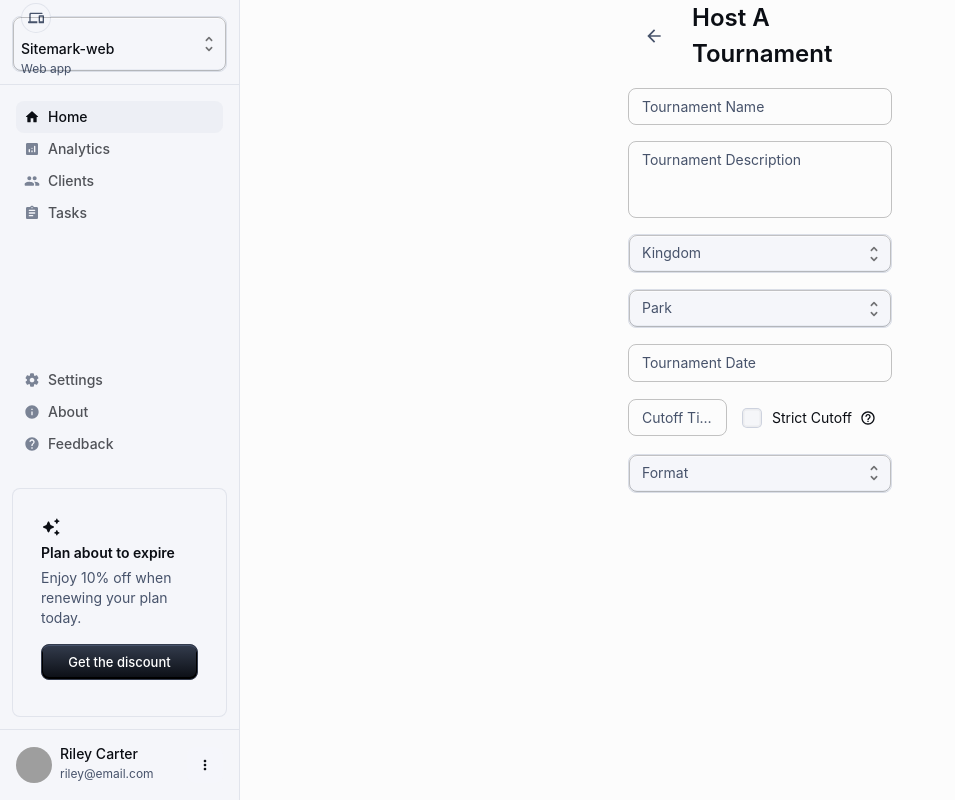
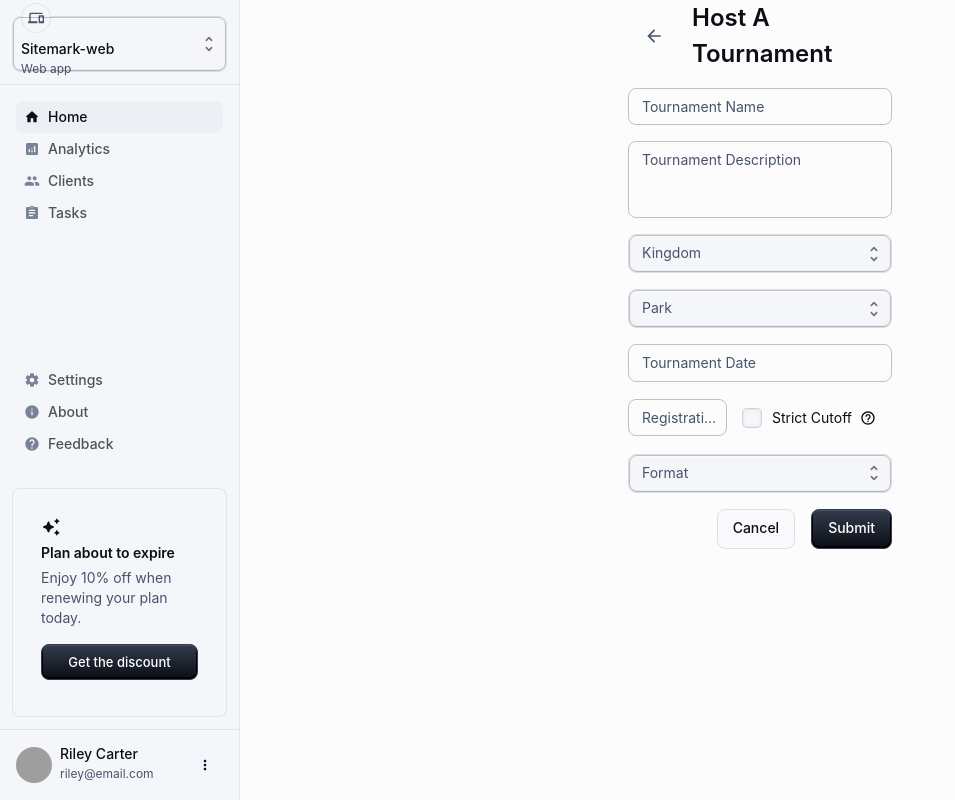
Before and after one commit to dmorgantini/amtfights, a React (Vite) app in the folder apps/frontend/: page /host in a window 1280 px wide. Shown: the whole page, without its empty margins (0-955 px from the left). Built offline with nearby package versions, Linux system fonts and the light colour scheme; grey boxes are pictures that could not be loaded.

Commit message:
Refactor tournament form with modular components
Introduced reusable components (TextFieldInput, CategorySelect, DateAndTimePicker) to improve code readability and maintainability.

```diff
--- a/apps/frontend/src/pages/components/FormatFields.tsx
+++ b/apps/frontend/src/pages/components/FormatFields.tsx
@@ -22,8 +22,8 @@ type Formats = {
 
 const formats: Formats = {
   texasTwoStepFormat: [
-    {field: "finalFights", label: "Final Fights", type: "dropdown", options: ["1", "3", "5", "7", "First to 10"]},
-    {field: "bracketFights", label: "Bracket Fights", type: "dropdown", options: ["1", "3", "5", "7", "First to 10"]},
+    {field: "finalFights", label: "Fight in Final", type: "dropdown", options: ["1", "3", "5", "7", "First to 10"]},
+    {field: "bracketFights", label: "Fights in Bracket", type: "dropdown", options: ["1", "3", "5", "7", "First to 10"]},
     {field: "pitLength", label: "Pit Length", type: "dropdown", options: ["5 mins", "10 mins", "15 mins", "20 mins"]},
     {
       field: "numberOfPits",
--- /dev/null
+++ b/apps/frontend/src/pages/components/categorySelect.tsx
@@ -0,0 +1,20 @@
+import {FormControl, InputLabel, MenuItem, Select} from "@mui/material";
+
+export const CategorySelect = ({label, value, options, sx, onChange}: {
+  label: string;
+  value: string;
+  options: { value: string; label: string }[];
+  sx?: Record<string, unknown>;
+  onChange: (value: string) => void;
+}) => (
+  <FormControl fullWidth size="small" sx={sx}>
+    <InputLabel>{label}</InputLabel>
+    <Select value={value} label={label} onChange={(e) => onChange(e.target.value)}>
+      {options.map((option) => (
+        <MenuItem key={option.value} value={option.value}>
+          {option.label}
+        </MenuItem>
+      ))}
+    </Select>
+  </FormControl>
+);
--- /dev/null
+++ b/apps/frontend/src/pages/components/textFieldInput.tsx
@@ -0,0 +1,22 @@
+import {TextField} from "@mui/material";
+
+export const TextFieldInput = ({label, value, multiline, rows, sx, onChange}: {
+  label: string;
+  value: string;
+  multiline?: boolean;
+  rows?: number;
+  sx?: Record<string, unknown>;
+  onChange: (value: string) => void;
+}) => (
+  <TextField
+    label={label}
+    value={value}
+    multiline={multiline}
+    rows={rows}
+    variant="outlined"
+    size="small"
+    fullWidth
+    sx={sx}
+    onChange={(e) => onChange(e.target.value)}
+  />
+);
--- /dev/null
+++ b/apps/frontend/src/pages/dateAndTimePicker.tsx
@@ -0,0 +1,68 @@
+import React from "react";
+import {LocalizationProvider} from "@mui/x-date-pickers/LocalizationProvider";
+import {AdapterDayjs} from "@mui/x-date-pickers/AdapterDayjs";
+import {Box, Checkbox, FormControlLabel, Typography} from "@mui/material";
+import {DatePicker, TimePicker} from "@mui/x-date-pickers";
+import IconPopover from "../components/IconPopover.tsx";
+import HelpOutlineIcon from "@mui/icons-material/HelpOutline";
+import dayjs from "dayjs";
+
+interface DateAndTimePickerProps {
+  dateLabel: string;
+  dateValue: dayjs.Dayjs | null;
+  onDateChange: (value: dayjs.Dayjs | null) => void;
+  timeLabel?: string;
+  timeValue: dayjs.Dayjs | null;
+  onTimeChange: (value: dayjs.Dayjs | null) => void;
+  strictCutoff: boolean;
+  onStrictCutoffChange: (value: boolean) => void;
+}
+
+export const DateAndTimePicker: React.FC<DateAndTimePickerProps> = ({
+                                                                      dateLabel,
+                                                                      dateValue,
+                                                                      onDateChange,
+                                                                      timeLabel = "Cutoff Time",
+                                                                      timeValue,
+                                                                      onTimeChange,
+                                                                      strictCutoff,
+                                                                      onStrictCutoffChange,
+                                                                    }) => (
+  <LocalizationProvider dateAdapter={AdapterDayjs}>
+    <Box sx={{display: "flex", flexDirection: "column", gap: 2, mt: 2}}>
+      <DatePicker
+        label={dateLabel}
+        value={dateValue}
+        onChange={onDateChange}
+        slotProps={{textField: {size: "small", fullWidth: true}}}
+      />
+      <Box sx={{display: "flex", alignItems: "center", gap: 2}}>
+        <TimePicker
+          label={timeLabel}
+          value={timeValue}
+          onChange={onTimeChange}
+          slotProps={{textField: {size: "small"}}}
+        />
+        <FormControlLabel
+          label="Strict Cutoff"
+          sx={{whiteSpace: "nowrap"}}
+          control={
+            <Checkbox
+              checked={strictCutoff}
+              onChange={(e) => onStrictCutoffChange(e.target.checked)}
+            />
+          }
+        />
+        <IconPopover
+          icon={<HelpOutlineIcon sx={{fontSize: '16px', ml: -4}}/>}
+          typography={
+            <Typography sx={{padding: 1}}>
+              If Strict Cutoff is checked, the app will close registration
+              when the cutoff time passes
+            </Typography>
+          }
+        />
+      </Box>
+    </Box>
+  </LocalizationProvider>
+);
--- a/apps/frontend/src/pages/hostATournament.tsx
+++ b/apps/frontend/src/pages/hostATournament.tsx
@@ -1,26 +1,19 @@
 import React from "react";
-import {
-  Box,
-  Button,
-  Checkbox,
-  FormControl,
-  InputLabel,
-  MenuItem,
-  Select,
-  TextField,
-  Typography,
-  FormControlLabel,
-} from "@mui/material";
-import HelpOutlineIcon from '@mui/icons-material/HelpOutline';
-import {DatePicker, TimePicker} from '@mui/x-date-pickers';
-import {LocalizationProvider} from "@mui/x-date-pickers/LocalizationProvider";
-import {AdapterDayjs} from "@mui/x-date-pickers/AdapterDayjs";
-import dayjs from "dayjs";
+import {Box, Button, Typography,} from "@mui/material";
 import ArrowBackIcon from "@mui/icons-material/ArrowBack";
 import Stack from "@mui/material/Stack";
 import {useNavigate} from "react-router-dom";
-import IconPopover from "../components/IconPopover.tsx";
 import FormatFields from "./components/FormatFields.tsx";
+import {TextFieldInput} from "./components/textFieldInput.tsx";
+import {CategorySelect} from "./components/categorySelect.tsx";
+import {DateAndTimePicker} from "./dateAndTimePicker.tsx";
+
+const FormControls = () => (
+  <Stack direction="row" justifyContent="flex-end" spacing={2} sx={{mt: 2}}>
+    <Button variant="outlined">Cancel</Button>
+    <Button variant="contained" color="primary">Submit</Button>
+  </Stack>
+);
 
 export default function HostATournamentPage() {
   const [formState, setFormState] = React.useState({
@@ -35,7 +28,7 @@ export default function HostATournamentPage() {
     format: "",
   });
 
-    const handleChange = (field: string, value: unknown) => {
+  const handleChange = (field: string, value: unknown) => {
     if (field === "format") {
       setFormState({
         ...formState,
@@ -68,98 +61,63 @@ export default function HostATournamentPage() {
         </Button>
         <Typography variant="h4">Host A Tournament</Typography>
       </Stack>
-      <TextField
+      <TextFieldInput
         label="Tournament Name"
-        variant="outlined"
-        size="small"
-        fullWidth
         value={formState.name}
-        onChange={(e) => handleChange("name", e.target.value)}
+        onChange={(value) => handleChange("name", value)}
       />
-      <TextField
+      <TextFieldInput
         label="Tournament Description"
-        variant="outlined"
-        size="small"
-        fullWidth
         multiline
         rows={3}
         value={formState.description}
-        onChange={(e) => handleChange("description", e.target.value)}
+        onChange={(value) => handleChange("description", value)}
         sx={{mt: 2}}
       />
-      <FormControl fullWidth size="small" sx={{mt: 2}}>
-        <InputLabel id="kingdom-label">Kingdom</InputLabel>
-        <Select
-          labelId="kingdom-label"
-          value={formState.kingdom}
-          onChange={(e) => handleChange("kingdom", e.target.value)}
-          label="Kingdom"
-        >
-          <MenuItem value="Dragonspine">Dragonspine</MenuItem>
-          <MenuItem value="Emerald Hills">Emerald Hills</MenuItem>
-        </Select>
-      </FormControl>
-      <FormControl fullWidth size="small" sx={{mt: 2}}>
-        <InputLabel id="park-label">Park</InputLabel>
-        <Select
-          labelId="park-label"
-          value={formState.park}
-          onChange={(e) => handleChange("park", e.target.value)}
-          label="Park"
-        >
-          <MenuItem value="Park 1">Park 1</MenuItem>
-          <MenuItem value="Park 2">Park 2</MenuItem>
-        </Select>
-      </FormControl>
-      <LocalizationProvider dateAdapter={AdapterDayjs}>
-        <Box sx={{display: "flex", flexDirection: "column", gap: 2, mt: 2}}>
-          <DatePicker
-            label="Tournament Date"
-            value={formState.date}
-            onChange={(newValue) =>
-              handleChange("date", dayjs(newValue) || null)
-            }
-            slotProps={{textField: {size: "small", fullWidth: true}}}
-          />
-          <Box sx={{display: "flex", alignItems: "center", gap: 2}}>
-            <TimePicker
-              label="Cutoff Time"
-              value={formState.registrationCutoff}
-              slotProps={{textField: {size: "small"}}}
-            />
-            <FormControlLabel
-              label="Strict Cutoff"
-              sx={{whiteSpace: "nowrap"}}
-              control={
-                <Checkbox
-                  checked={formState.strictCutoff}
-                  onChange={(e) =>
-                    handleChange("strictCutoff", e.target.checked)
-                  }
-                />
-              }
-            />
-            <IconPopover icon={<HelpOutlineIcon sx={{fontSize: '16px', ml: -4}}/>}
-                         typography={<Typography sx={{padding: 1}}>If Strict Cutoff is checked, the app will close
-                           registration when the cutoff time passes</Typography>}/>
-          </Box>
-        </Box>
-      </LocalizationProvider>
-      <FormControl fullWidth size="small" sx={{mt: 2}}>
-        <InputLabel id="format-label">Format</InputLabel>
 
-        <Select
-          labelId="format-label"
-          value={formState.format}
-          onChange={(e) => handleChange("format", e.target.value)}
-          label="Format"
-        >
-          <MenuItem value="texasTwoStepFormat">Texas Two-Step</MenuItem>
-          <MenuItem value="doubleEliminationFormat">Double Elimination</MenuItem>
-        </Select>
-      </FormControl>
+      <CategorySelect
+        label="Kingdom"
+        value={formState.kingdom}
+        options={[
+          {value: "Dragonspine", label: "Dragonspine"},
+          {value: "Emerald Hills", label: "Emerald Hills"},
+        ]}
+        onChange={(value) => handleChange("kingdom", value)}
+        sx={{mt: 2}}
+      />
+      <CategorySelect
+        label="Park"
+        value={formState.park}
+        options={[
+          {value: "Park 1", label: "Park 1"},
+          {value: "Park 2", label: "Park 2"},
+        ]}
+        onChange={(value) => handleChange("park", value)}
+        sx={{mt: 2}}
+      />
+      <DateAndTimePicker
+        dateLabel="Tournament Date"
+        dateValue={formState.date}
+        onDateChange={(value) => handleChange("date", value)}
+        timeLabel="Registration Cutoff"
+        timeValue={formState.registrationCutoff}
+        onTimeChange={(value) => handleChange("registrationCutoff", value)}
+        strictCutoff={formState.strictCutoff}
+        onStrictCutoffChange={(value) => handleChange("strictCutoff", value)}
+      />
+      <CategorySelect
+        label="Format"
+        value={formState.format}
+        options={[
+          {value: "texasTwoStepFormat", label: "Texas Two-Step"},
+          {value: "doubleEliminationFormat", label: "Double Elimination"},
+        ]}
+        onChange={(value) => handleChange("format", value)}
+        sx={{mt: 2}}
+      />
       <FormatFields format={formState.format} values={formState.formatSpecificFields}
                     onChange={handleFormatFieldChange}/>
+      <FormControls/>
     </Box>
   );
 }
```
